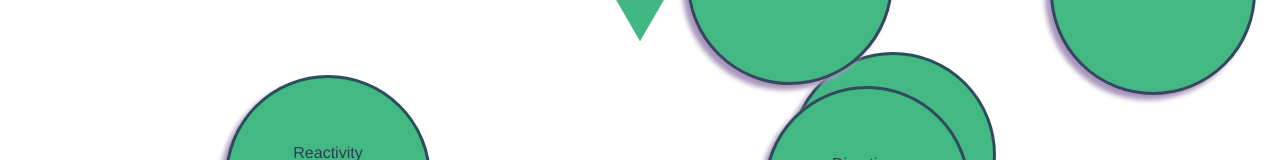
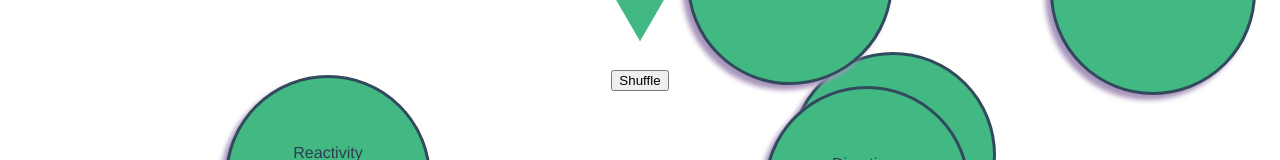
Before and after one commit to chrissychimi/vue-presentation, a Vue app: page /#/what in a window 1280 px wide. Shown: the part 136-296 px from the top of the page. Built offline with nearby package versions, Linux system fonts and the light colour scheme; a small style sheet from the web is missing.

Commit message:
Try to remove bubble from list of children

```diff
--- a/src/components/Bubble.vue
+++ b/src/components/Bubble.vue
@@ -42,6 +42,7 @@ export default {
   methods: {
     dismiss () {
       this.show = false
+      this.$emit('remove')
     }
   }
 }
--- a/src/components/What.vue
+++ b/src/components/What.vue
@@ -1,6 +1,9 @@
 <template>
   <div id="what">
-    <bubble v-for="(point, index) in points" :key="index" :text="point.title" :example="point.example"></bubble>
+    <bubble v-for="(point, index) in points" v-on:remove="pointRemove(index)" :key="index" :text="point.title" :example="point.example"></bubble>
+    <button v-if="points.length > 0" type="button" @click="shuffle" aria-label="Shuffle">
+      <span aria-hidden="true">Shuffle</span>
+    </button>
   </div>
 </template>
 
@@ -29,6 +32,14 @@ export default {
         {title: 'Single-file components'}
       ]
     }
+  },
+  methods: {
+    shuffle () {
+      return true
+    },
+    pointRemove (ind) {
+      this.points.splice(ind)
+    }
   }
 }
 </script>
```
